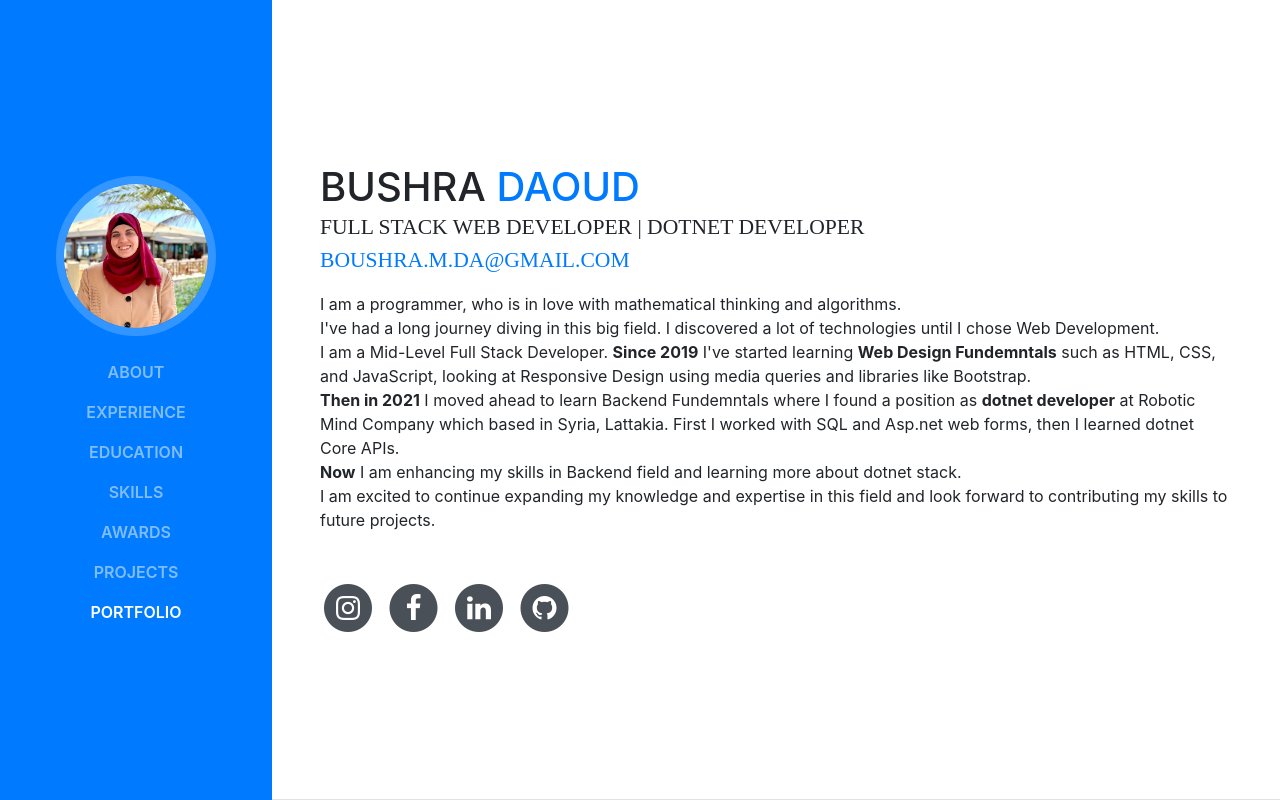
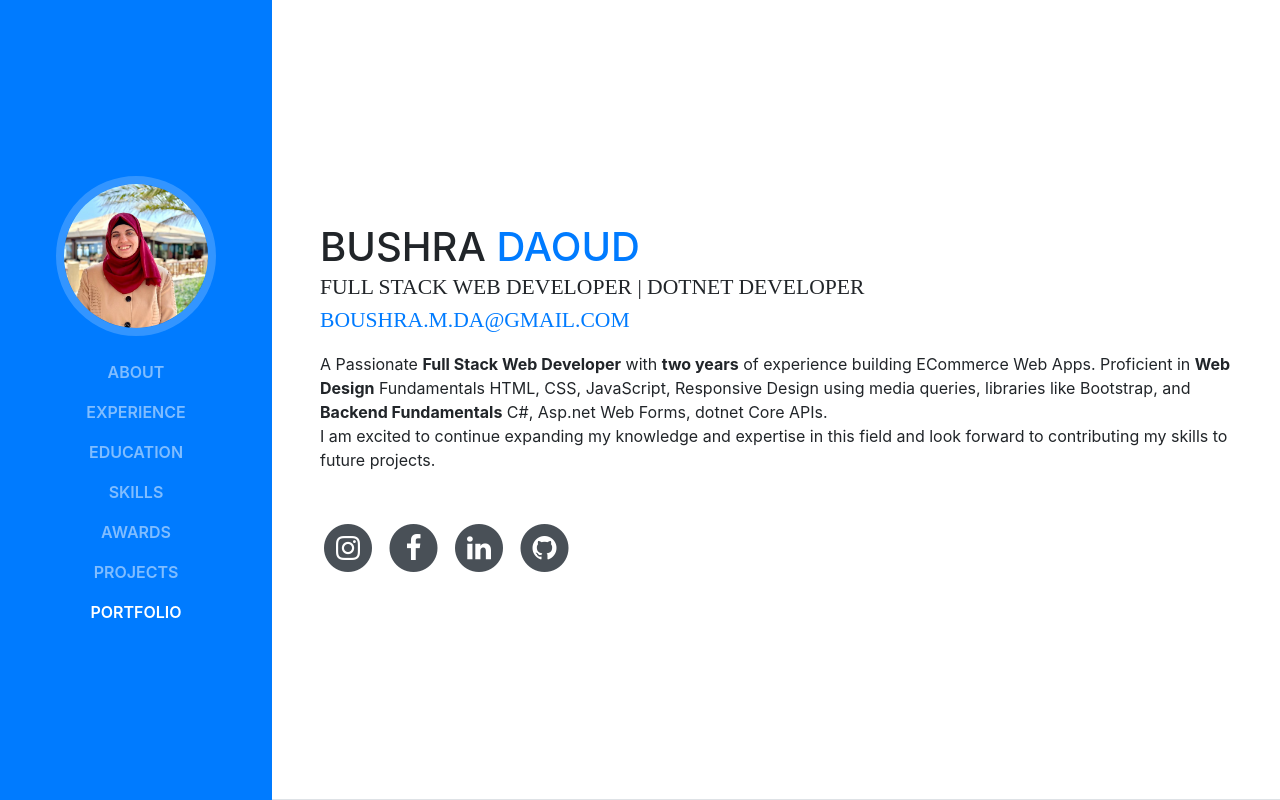
Before and after one commit to BushraDa/bushrada.github.io, a website with bundled scripts: page index.html in a window 1280 px wide. Shown: the top 800 px of the page. Built offline with nearby package versions, Linux system fonts and the light colour scheme; a web font is replaced by a local one.

Commit message:
Update Intro

```diff
--- a/index.html
+++ b/index.html
@@ -77,18 +77,13 @@
         <div class="subheading mb-3">Full Stack Web Developer | dotnet Developer<br>
           <a target="_blank" href="mailto:boushra.m.da@gmail.com">boushra.m.da@gmail.com</a>
         </div>
-        <p class="mb-5">I am a programmer, who is in love with mathematical thinking and algorithms.<br>
-          I've had a long journey diving in this big field. I discovered a lot of technologies until
-          I chose Web Development. <br>
-          I am a Mid-Level Full Stack Developer. <b>Since 2019</b> I've started learning <b>Web Design Fundemntals</b>
-          such as HTML, CSS, and JavaScript, looking at Responsive Design using media queries and
-          libraries like Bootstrap.<br>
-          <b>Then in 2021</b> I moved ahead to learn Backend Fundemntals where I found a position as <b>dotnet developer</b>
-          at Robotic Mind Company which based in Syria, Lattakia.
-          First I worked with SQL and Asp.net web forms, then I learned dotnet Core APIs.<br>
-          <b>Now</b> I am enhancing my skills in Backend field and learning more about dotnet stack.<br>
-          I am excited to continue expanding my knowledge and expertise in this field and look forward to contributing
-          my skills to future projects.
+        <p class="mb-5">
+          A Passionate <b>Full Stack Web Developer</b> with <b>two years</b> of experience building ECommerce Web Apps.
+          Proficient in <b>Web Design</b> Fundamentals HTML, CSS, JavaScript, Responsive Design using
+          media queries, libraries like Bootstrap, and <b>Backend Fundamentals</b>  C#, Asp.net Web Forms,
+          dotnet Core APIs.<br>
+          I am excited to continue expanding my knowledge and expertise in this field and look
+          forward to contributing my skills to future projects.
         </p>
         <ul class="list-inline list-social-icons mb-0">
           <li class="list-inline-item">
```
